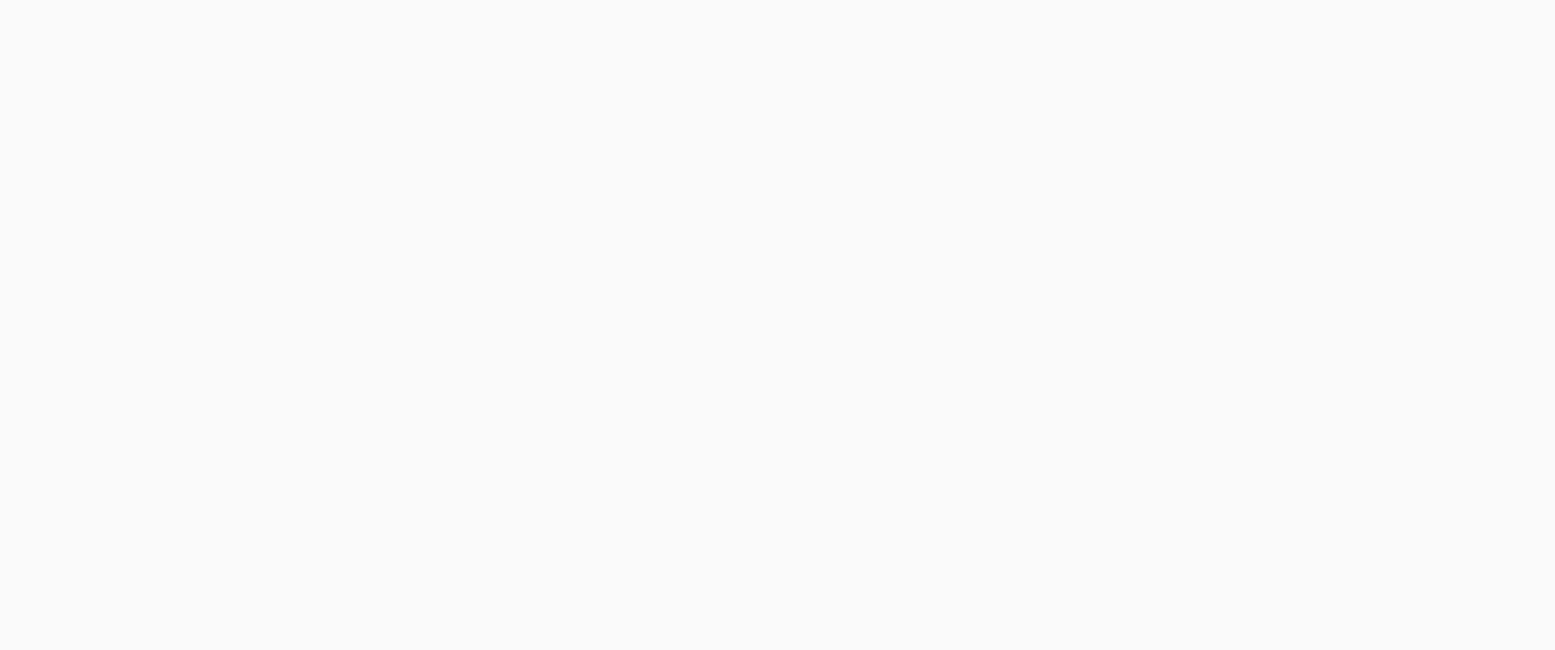
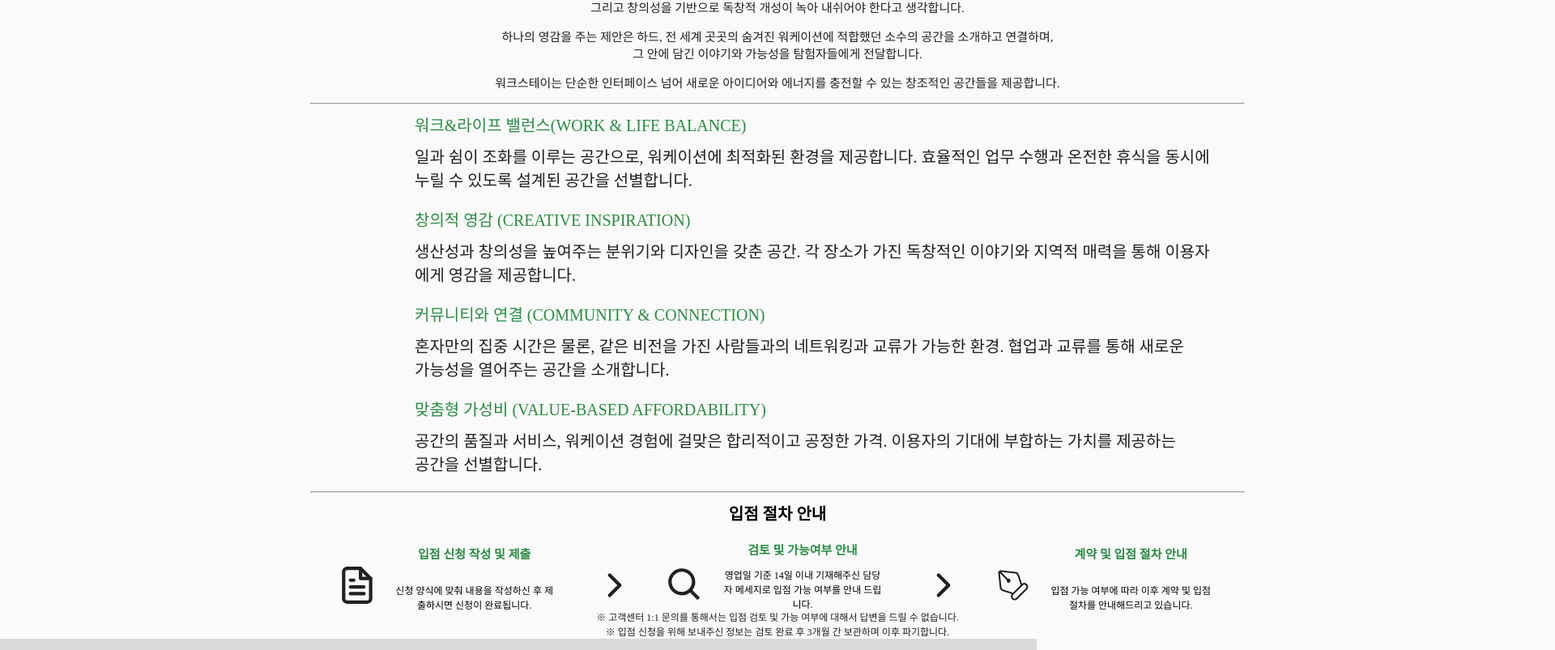
Before and after one commit to gyong-han/WorkStay, a React (Create React App) app in the folder appfinal/: page /enroll in a window 1280 px wide. Before the commit this address had no page. Shown: the part 377-1180 px from the top of the page at 81% size, 1920 px wide, since content can reach past the window. Before the commit the page ends 800 px from the top, so only its background shows below. Built offline with nearby package versions, Linux system fonts and the light colour scheme; a web font is replaced by a local one.

Commit message:
250127 : Feat - 숙소 등록 페이지 추가

```diff
--- a/appfinal/src/App.jsx
+++ b/appfinal/src/App.jsx
@@ -10,6 +10,7 @@ import Slog from "./pages/Slog";
 import Login from "./pages/Login";
 import { Provider } from "react-redux";
 import Store from "./redux/store";
+import FirstEnrollStay from "./pages/FirstEnrollStay";
 
 function App() {
   return (
@@ -69,6 +70,14 @@ function App() {
             path="/*"
             element={<h1>잘못된 경로입니다, 404 NOT FOUND</h1>}
           />
+          <Route
+            path="/enroll"
+            element={
+              <Layout>
+                <FirstEnrollStay />
+              </Layout>
+            }
+          />
         </Routes>
       </BrowserRouter>
     </Provider>
--- /dev/null
+++ b/appfinal/src/pages/FirstEnrollStay.jsx
@@ -0,0 +1,223 @@
+import React from "react";
+import { styled } from "styled-components";
+import { FiFileText, FiChevronRight } from "react-icons/fi";
+import { BiSearch } from "react-icons/bi";
+import { CiPen } from "react-icons/ci";
+
+const HeaderDiv = styled.div`
+  text-align: center;
+  font-weight: ${(props) => {
+    return props.weight;
+  }};
+  color: ${(props) => {
+    return props.color;
+  }};
+  font-size: ${(props) => {
+    return props.size;
+  }};
+  margin-top: ${(props) => {
+    return props.margin;
+  }};
+  padding: 0px;
+`;
+
+const TagDiv = styled.div`
+  text-align: center;
+  font-size: 15px;
+  margin-top: 40px;
+`;
+
+const Hr = styled.hr`
+  width: 75%;
+  margin-top: 10px;
+  margin-bottom: 10px;
+`;
+
+const MainHeader = styled.div`
+  margin-left: 320px;
+  width: 500px;
+  font-size: 20px;
+  color: #2b8c44;
+`;
+
+const MainContent = styled.div`
+  margin-left: 320px;
+  color: #202020;
+  font-size: 20px;
+
+  p {
+    margin-top: 10px;
+  }
+`;
+
+const FooterContent = styled.div`
+  margin-top: 20px;
+  margin-left: 220px;
+  margin-bottom: 25px;
+  width: 1100px;
+  height: 60px;
+  display: grid;
+  grid-template-columns: 0.5fr 2fr 1fr 0.5fr 2fr 1fr 0.5fr 2fr;
+  text-align: center;
+`;
+
+const FooterDiv = styled.div`
+  display: grid;
+  grid-template-rows: 0.4fr 1fr;
+  align-items: center;
+  justify-content: center;
+`;
+
+const FooterContentTitle = styled.div`
+  font-weight: ${(props) => {
+    return props.weight;
+  }};
+  width: 200px;
+  font-size: 15px;
+  color: #2b8c44;
+`;
+
+const FooterContentText = styled.p`
+  width: 200px;
+  font-size: 12px;
+  color: black;
+`;
+
+const IconDiv = styled.div`
+  display: grid;
+  align-items: center;
+  justify-content: center;
+`;
+
+const FooterFoot = styled.div`
+  text-align: center;
+  font-size: 12px;
+  color: #202020;
+  font-weight: 400;
+`;
+
+const FirstEnrollStay = () => {
+  return (
+    <>
+      <HeaderDiv size="50px" color="black" margin="20px" weight="600">
+        Do you want to be a host?
+      </HeaderDiv>
+      <HeaderDiv size="40px" color="#2B8C44" weight="500">
+        스테이 신청
+      </HeaderDiv>
+      <TagDiv>
+        <p>
+          워크스테이는 "일과 삶이 완벽히 공존하는 워케이션 공간"을 큐레이션하는
+          플랫폼으로, <br />
+          단순한 공간 제공을 넘어서 가치를 창출합니다.
+        </p>
+        <p>
+          우리는 공간의 가치는 규모만이 아닌, 디자인, 운영 철학, 지역적 매력,{" "}
+          <br />
+          그리고 창의성을 기반으로 독창적 개성이 녹아 내쉬어야 한다고
+          생각합니다.
+        </p>
+        <p>
+          하나의 영감을 주는 제안은 하드, 전 세계 곳곳의 숨겨진 워케이션에
+          적합했던 소수의 공간을 소개하고 연결하며, <br />그 안에 담긴 이야기와
+          가능성을 탐험자들에게 전달합니다.
+        </p>
+        <p>
+          워크스테이는 단순한 인터페이스 넘어 새로운 아이디어와 에너지를 충전할
+          수 있는 창조적인 공간들을 제공합니다.
+        </p>
+      </TagDiv>
+      <Hr />
+      <MainHeader>워크&라이프 밸런스(WORK & LIFE BALANCE)</MainHeader>
+      <MainContent>
+        <p>
+          일과 쉼이 조화를 이루는 공간으로, 워케이션에 최적화된 환경을
+          제공합니다. 효율적인 업무 수행과 온전한 휴식을 동시에 <br />
+          누릴 수 있도록 설계된 공간을 선별합니다.
+        </p>
+      </MainContent>
+      <MainHeader>창의적 영감 (CREATIVE INSPIRATION)</MainHeader>
+      <MainContent>
+        <p>
+          생산성과 창의성을 높여주는 분위기와 디자인을 갖춘 공간. 각 장소가 가진
+          독창적인 이야기와 지역적 매력을 통해 이용자
+          <br />
+          에게 영감을 제공합니다.
+        </p>
+      </MainContent>
+      <MainHeader>커뮤니티와 연결 (COMMUNITY & CONNECTION)</MainHeader>
+      <MainContent>
+        <p>
+          혼자만의 집중 시간은 물론, 같은 비전을 가진 사람들과의 네트워킹과
+          교류가 가능한 환경. 협업과 교류를 통해 새로운 <br />
+          가능성을 열어주는 공간을 소개합니다.
+        </p>
+      </MainContent>
+      <MainHeader>맞춤형 가성비 (VALUE-BASED AFFORDABILITY)</MainHeader>
+      <MainContent>
+        <p>
+          공간의 품질과 서비스, 워케이션 경험에 걸맞은 합리적이고 공정한 가격.
+          이용자의 기대에 부합하는 가치를 제공하는
+          <br /> 공간을 선별합니다.
+        </p>
+      </MainContent>
+      <Hr />
+      <HeaderDiv size="20px" color="black" margin="10px" weight="600">
+        입점 절차 안내
+      </HeaderDiv>
+      <FooterContent>
+        <IconDiv>
+          <FiFileText size={50} />
+        </IconDiv>
+        <FooterDiv>
+          <FooterContentTitle weight="600">
+            입점 신청 작성 및 제출
+          </FooterContentTitle>
+          <FooterContentText>
+            신청 양식에 맞춰 내용을 작성하신 후 제출하시면 신청이 완료됩니다.
+          </FooterContentText>
+        </FooterDiv>
+        <IconDiv>
+          <FiChevronRight size={50} />
+        </IconDiv>
+        <IconDiv>
+          <BiSearch size={50} />
+        </IconDiv>
+        <FooterDiv>
+          <FooterContentTitle weight="600">
+            검토 및 가능여부 안내
+          </FooterContentTitle>
+          <FooterContentText>
+            영업일 기준 14일 이내 기재해주신 담당자 메세지로 입점 가능 여부를
+            안내 드립니다.
+          </FooterContentText>
+        </FooterDiv>
+        <IconDiv>
+          <FiChevronRight size={50} />
+        </IconDiv>
+        <IconDiv>
+          <CiPen size={50} />
+        </IconDiv>
+        <FooterDiv>
+          <FooterContentTitle weight="600">
+            계약 및 입점 절차 안내
+          </FooterContentTitle>
+          <FooterContentText>
+            입점 가능 여부에 따라 이후 계약 및 입점 절차를 안내해드리고
+            있습니다.
+          </FooterContentText>
+        </FooterDiv>
+      </FooterContent>
+      <FooterFoot>
+        ※ 고객센터 1:1 문의를 통해서는 입점 검토 및 가능 여부에 대해서 답변을
+        드릴 수 없습니다.
+      </FooterFoot>
+      <FooterFoot>
+        ※ 입점 신청을 위해 보내주신 정보는 검토 완료 후 3개월 간 보관하며 이후
+        파기합니다.
+      </FooterFoot>
+    </>
+  );
+};
+
+export default FirstEnrollStay;
```
